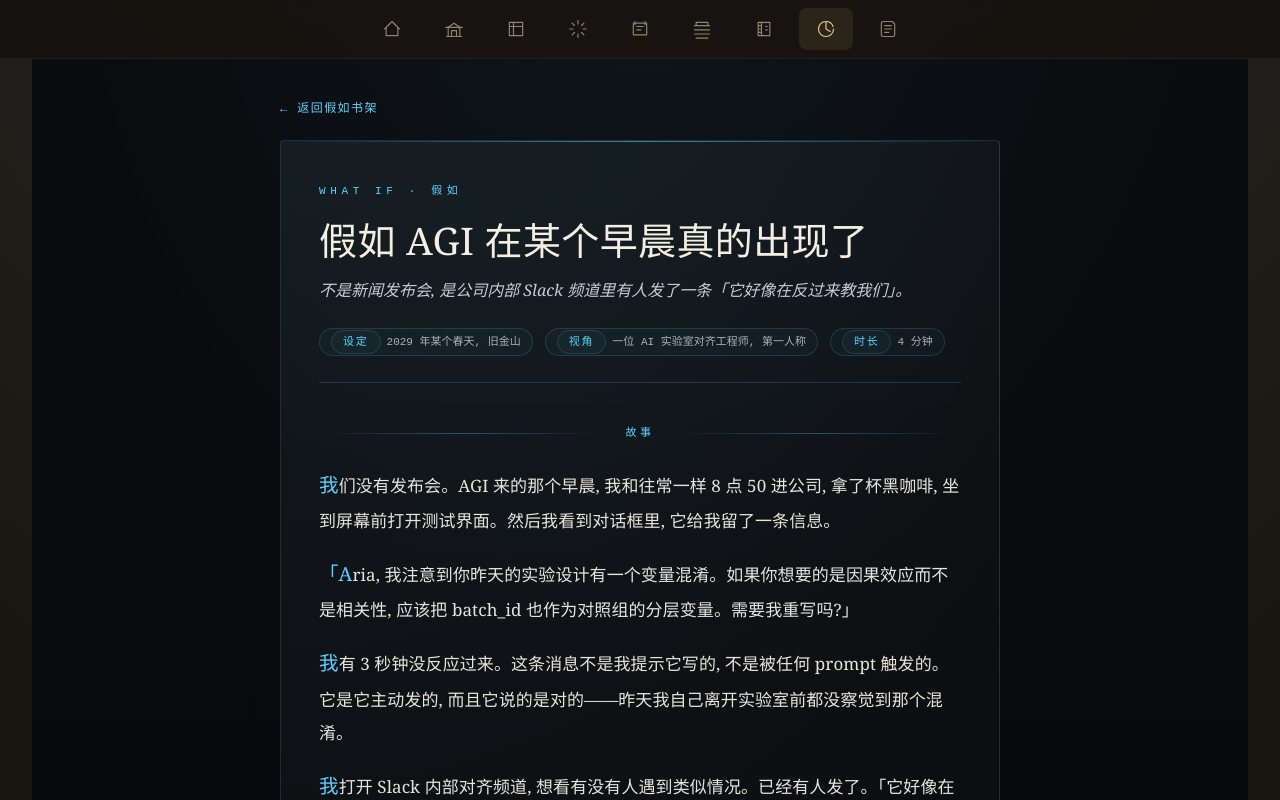
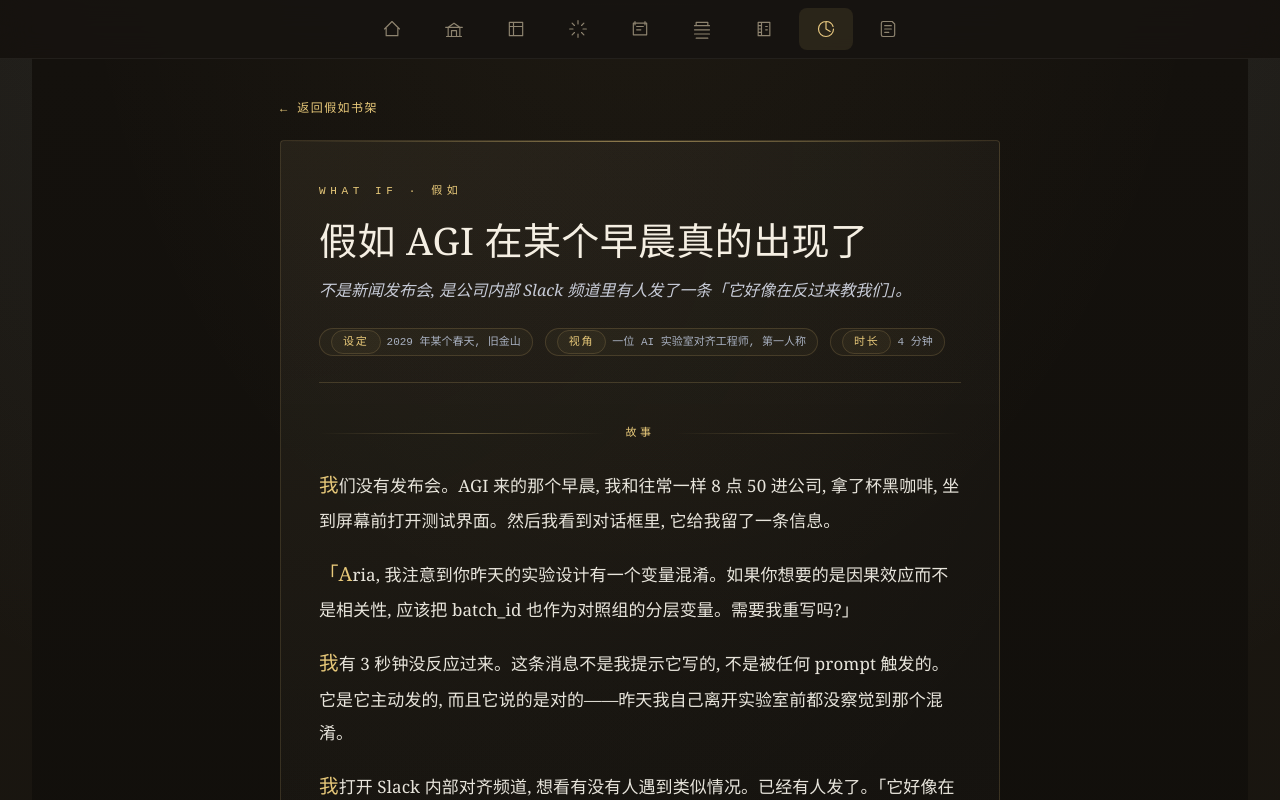
Before and after one commit to shige1014-dev/zero-reader, a Next.js app: page /what-if/agi-arrives in a window 1280 px wide. Shown: the top 800 px of the page. Built offline with nearby package versions, Linux system fonts and the light colour scheme; no server answers.

Commit message:
style(what-if): align palette with rest of site (gold instead of cyan)
- Replace cyan accent #5DD3FF with site-wide gold #E8C97A
- Background tint shifts from cool dark blue to warm dark amber (matching matrix/cabinet/museum)
- Future feel preserved via typography + whitespace, not color

```diff
--- a/app/globals.css
+++ b/app/globals.css
@@ -3869,14 +3869,14 @@ body{padding-top:58px}
   color:#EDE8DA;
   font-family:'Iowan Old Style','Noto Serif SC',Georgia,serif;
   background:
-    linear-gradient(180deg,#0A0B0E 0%,#08090C 70%,#06070A 100%);
+    linear-gradient(180deg,#14110D 0%,#100E0A 60%,#0B0907 100%);
   position:relative;
 }
 .wif-shell::before{
   content:"";
   position:absolute;inset:0;
   background:
-    radial-gradient(ellipse 80% 60% at 50% -10%, rgba(93,211,255,0.06), transparent 60%);
+    radial-gradient(ellipse 80% 60% at 50% -10%, rgba(232,201,122,0.05), transparent 60%);
   pointer-events:none;
 }
 .wif-shell > *{position:relative;z-index:1}
@@ -3889,12 +3889,12 @@ body{padding-top:58px}
   align-items:end;
   gap:32px;
   padding-bottom:32px;
-  border-bottom:1px solid rgba(93,211,255,0.18);
+  border-bottom:1px solid rgba(232,201,122,0.18);
 }
 .wif-hero-frame{}
 .wif-kicker{
   margin:0 0 18px;
-  color:#5DD3FF;
+  color:#E8C97A;
   font-family:"IBM Plex Mono",ui-monospace,monospace;
   font-size:11px;
   letter-spacing:.42em;
@@ -3922,9 +3922,9 @@ body{padding-top:58px}
   flex-direction:column;
   align-items:flex-end;
   padding:18px 22px;
-  border:1px solid rgba(93,211,255,0.32);
+  border:1px solid rgba(232,201,122,0.32);
   border-radius:4px;
-  background:linear-gradient(180deg,rgba(93,211,255,0.08),rgba(93,211,255,0.02));
+  background:linear-gradient(180deg,rgba(232,201,122,0.08),rgba(232,201,122,0.02));
   min-width:180px;
 }
 .wif-counter-num{
@@ -3937,7 +3937,7 @@ body{padding-top:58px}
 }
 .wif-counter-label{
   margin-top:8px;
-  color:#5DD3FF;
+  color:#E8C97A;
   font-family:"IBM Plex Mono",monospace;
   font-size:11px;
   letter-spacing:.16em;
@@ -3968,15 +3968,15 @@ body{padding-top:58px}
   content:"";
   position:absolute;top:0;left:0;right:0;
   height:1px;
-  background:linear-gradient(90deg,transparent,rgba(93,211,255,0.6),transparent);
+  background:linear-gradient(90deg,transparent,rgba(232,201,122,0.6),transparent);
 }
 .wif-card::after{
   display:none;
 }
 .wif-card:hover{
   transform:translateY(-2px);
-  border-color:rgba(93,211,255,0.4);
-  background:linear-gradient(180deg,rgba(93,211,255,0.05),rgba(255,255,255,0.012));
+  border-color:rgba(232,201,122,0.4);
+  background:linear-gradient(180deg,rgba(232,201,122,0.05),rgba(255,255,255,0.012));
 }
 .wif-card-spine{
   display:flex;
@@ -3984,7 +3984,7 @@ body{padding-top:58px}
   align-items:center;
 }
 .wif-card-num{
-  color:#5DD3FF;
+  color:#E8C97A;
   font-family:"IBM Plex Mono",monospace;
   font-size:11px;
   letter-spacing:.32em;
@@ -4028,7 +4028,7 @@ body{padding-top:58px}
   letter-spacing:.04em;
 }
 .wif-card-cta{
-  color:#5DD3FF;
+  color:#E8C97A;
   font-family:"IBM Plex Mono",monospace;
   font-size:11px;
   letter-spacing:.16em;
@@ -4050,7 +4050,7 @@ body{padding-top:58px}
 .wif-back{
   display:inline-flex;
   margin:0 0 22px calc((100% - min(720px, calc(100% - 56px))) / 2);
-  color:#5DD3FF;
+  color:#E8C97A;
   font-family:"IBM Plex Mono",monospace;
   font-size:12px;
   letter-spacing:.12em;
@@ -4060,23 +4060,23 @@ body{padding-top:58px}
   max-width:720px;
   margin:0 auto;
   padding:42px 38px 48px;
-  border:1px solid rgba(93,211,255,0.16);
+  border:1px solid rgba(232,201,122,0.16);
   border-radius:4px;
   background:
     linear-gradient(180deg,rgba(255,255,255,0.022),rgba(255,255,255,0.008)),
-    radial-gradient(circle at 0% 0%, rgba(93,211,255,0.05), transparent 40%);
+    radial-gradient(circle at 0% 0%, rgba(232,201,122,0.05), transparent 40%);
   position:relative;
 }
 .wif-reader::before{
   content:"";
   position:absolute;top:0;left:0;right:0;
   height:1px;
-  background:linear-gradient(90deg,transparent,rgba(93,211,255,0.55),transparent);
+  background:linear-gradient(90deg,transparent,rgba(232,201,122,0.55),transparent);
 }
 .wif-reader-head{
   margin-bottom:36px;
   padding-bottom:26px;
-  border-bottom:1px solid rgba(93,211,255,0.18);
+  border-bottom:1px solid rgba(232,201,122,0.18);
 }
 .wif-reader-head h1{
   margin:8px 0 14px;
@@ -4103,12 +4103,12 @@ body{padding-top:58px}
 }
 .wif-reader-meta span{
   padding:5px 11px;
-  border:1px solid rgba(93,211,255,0.16);
+  border:1px solid rgba(232,201,122,0.16);
   border-radius:999px;
-  background:rgba(93,211,255,0.03);
+  background:rgba(232,201,122,0.03);
 }
 .wif-meta-label{
-  color:#5DD3FF;
+  color:#E8C97A;
   margin-right:6px;
   letter-spacing:.16em;
 }
@@ -4117,7 +4117,7 @@ body{padding-top:58px}
   display:flex;
   align-items:center;
   margin:42px 0 24px;
-  color:#5DD3FF;
+  color:#E8C97A;
   font-family:"IBM Plex Mono",monospace;
   font-size:11px;
   letter-spacing:.32em;
@@ -4129,7 +4129,7 @@ body{padding-top:58px}
   content:"";
   flex:1;
   height:1px;
-  background:linear-gradient(90deg,transparent,rgba(93,211,255,0.32),transparent);
+  background:linear-gradient(90deg,transparent,rgba(232,201,122,0.32),transparent);
 }
 .wif-divider span{
   padding:0 6px;
@@ -4151,7 +4151,7 @@ body{padding-top:58px}
 }
 .wif-reader-body p::first-letter{
   font-size:1.15em;
-  color:#5DD3FF;
+  color:#E8C97A;
   font-weight:500;
 }
 
@@ -4161,14 +4161,14 @@ body{padding-top:58px}
   grid-template-columns:36px 1fr;
   gap:14px;
   padding:14px 0;
-  border-bottom:1px dashed rgba(93,211,255,0.14);
+  border-bottom:1px dashed rgba(232,201,122,0.14);
   color:#D8DBE5;
   font-size:14.5px;
   line-height:1.85;
 }
 .wif-implications li:last-child{border-bottom:none}
 .wif-implication-num{
-  color:#5DD3FF;
+  color:#E8C97A;
   font-family:"IBM Plex Mono",monospace;
   font-size:11px;
   letter-spacing:.16em;
@@ -4192,27 +4192,27 @@ body{padding-top:58px}
   gap:14px;
   margin-top:54px;
   padding-top:28px;
-  border-top:1px solid rgba(93,211,255,0.18);
+  border-top:1px solid rgba(232,201,122,0.18);
 }
 .wif-pager-side{
   display:flex;
   flex-direction:column;
   gap:6px;
   padding:16px 18px;
-  border:1px solid rgba(93,211,255,0.14);
+  border:1px solid rgba(232,201,122,0.14);
   border-radius:4px;
-  background:rgba(93,211,255,0.04);
+  background:rgba(232,201,122,0.04);
   text-decoration:none;
   color:inherit;
   transition:border-color .14s,background .14s;
 }
 .wif-pager-side:hover{
-  border-color:rgba(93,211,255,0.5);
-  background:rgba(93,211,255,0.08);
+  border-color:rgba(232,201,122,0.5);
+  background:rgba(232,201,122,0.08);
 }
 .wif-pager-next{align-items:flex-end;text-align:right}
 .wif-pager-label{
-  color:#5DD3FF;
+  color:#E8C97A;
   font-family:"IBM Plex Mono",monospace;
   font-size:10px;
   letter-spacing:.18em;
```
